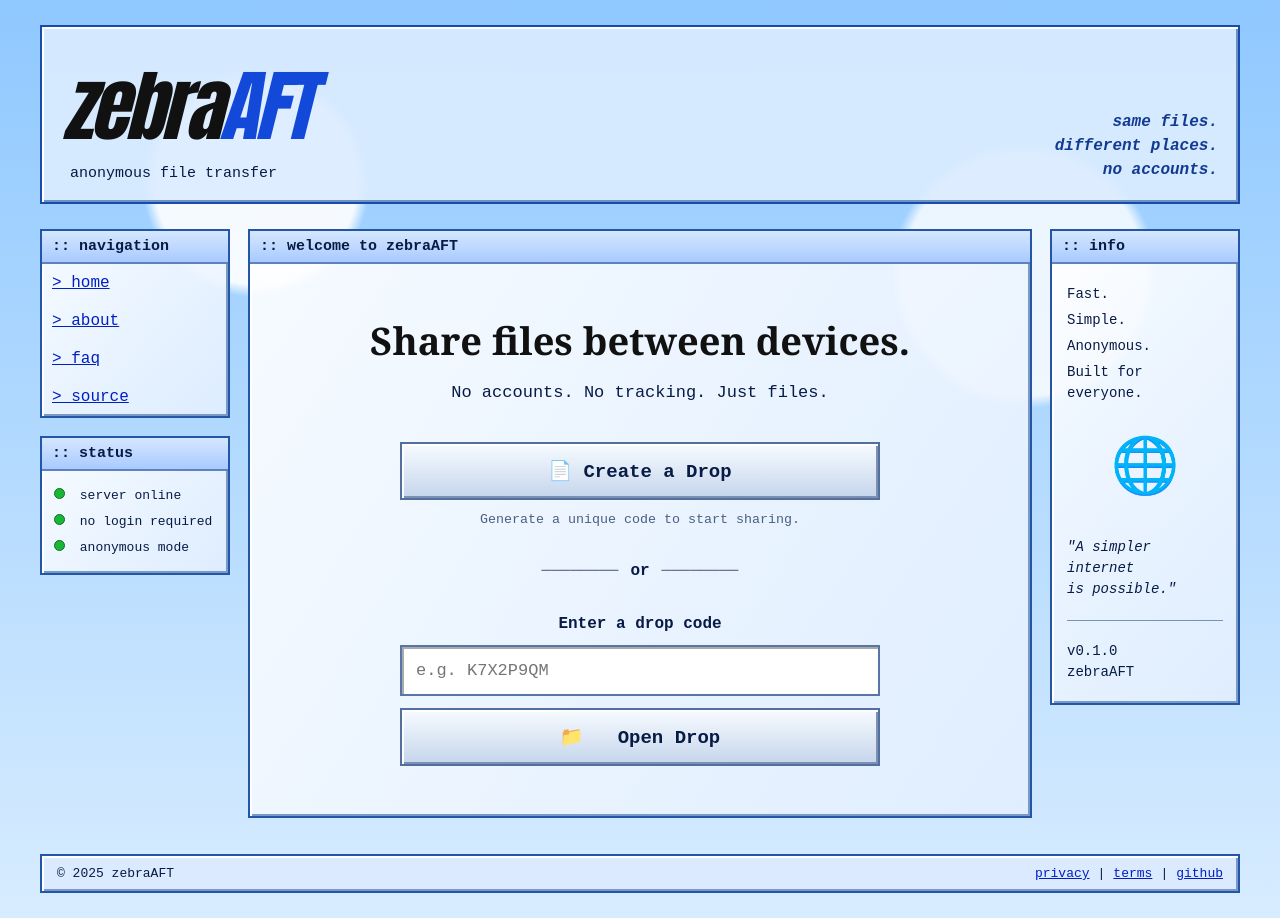
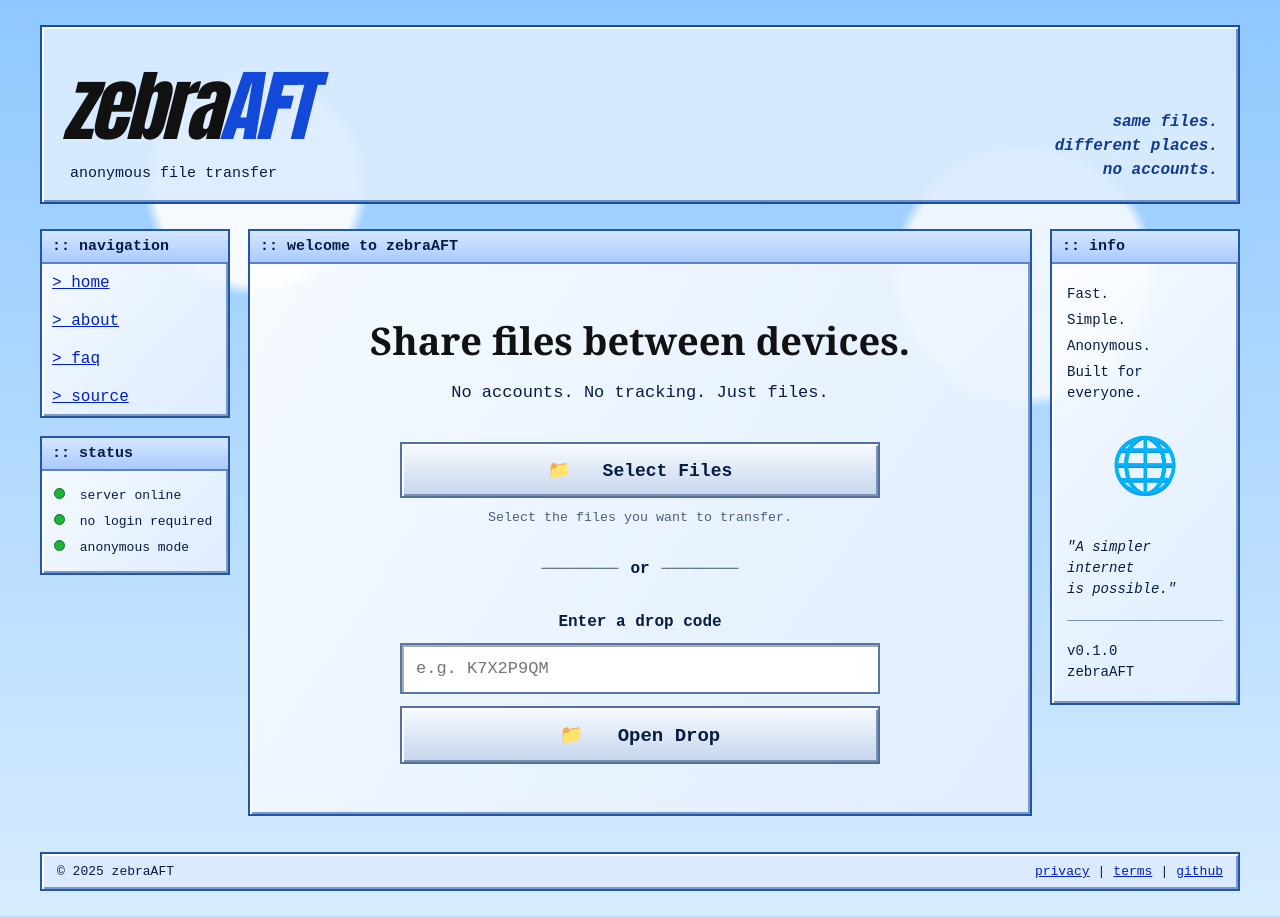
Before and after one commit to Tscanta/anonymous-file-transfer, a Svelte app in the folder frontend/: page / in a window 1280 px wide. Built offline with nearby package versions, Linux system fonts and the light colour scheme.

Commit message:
Add file selection to drop creation flow

```diff
--- a/frontend/src/App.svelte
+++ b/frontend/src/App.svelte
@@ -1,23 +1,12 @@
 <script lang="ts">
-  import { createDrop } from "./lib/api";
+  let selectedFiles: File[] = [];
+  let dropCode = "";
 
-  let dropCode = "";
-  let createdDropCode = "";
-  let loading = false;
-  let error = "";
+  function handleFiles(event: Event) {
+    const input = event.target as HTMLInputElement;
 
-  async function handleCreateDrop() {
-    loading = true;
-    error = "";
-
-    try {
-      const data = await createDrop();
-
-      createdDropCode = data.drop_id;
-    } catch (err) {
-      error = "Could not create drop.";
-    } finally {
-      loading = false;
+    if (input.files) {
+      selectedFiles = Array.from(input.files);
     }
   }
 </script>
@@ -100,41 +89,39 @@
 
 
           <div class="action">
+            <label class="file-picker">
+              📁 &nbsp; Select Files
 
-            <button
-              class="retro-button"
-              onclick={handleCreateDrop}
-              disabled={loading}
-            >
-              {loading ? "Creating..." : "📄  Create a Drop"}
-            </button>
+              <input
+                type="file"
+                multiple
+                onchange={handleFiles}
+              />
+            </label>
 
             <small>
-              Generate a unique code to start sharing.
+              Select the files you want to transfer.
             </small>
 
-            {#if createdDropCode}
-              <div class="drop-created">
-                <div class="drop-created-title">
-                  DROP CREATED!
+
+            {#if selectedFiles.length > 0}
+
+              <div class="selected-files">
+
+                <div class="selected-title">
+                  {selectedFiles.length} file(s) selected:
                 </div>
 
-                <div class="drop-code">
-                  {createdDropCode}
-                </div>
-
-                <p>
-                  Enter this code on another device to access your files.
-                </p>
+                {#each selectedFiles as file}
+                  <div class="file-item">
+                    📄 {file.name}
+                  </div>
+                {/each}
               </div>
+              <button class="retro-button">
+                🚀 &nbsp; Create Drop
+              </button>
             {/if}
-
-            {#if error}
-              <div class="error">
-                {error}
-              </div>
-            {/if}
-
           </div>
 
 
--- a/frontend/src/app.css
+++ b/frontend/src/app.css
@@ -451,3 +451,74 @@
 
   border: 2px solid #b66;
 }
+
+/* FILE PICKER */
+
+.file-picker {
+  display: block;
+
+  width: 100%;
+  padding: 15px;
+
+  font-size: 18px;
+  font-weight: bold;
+
+  color: #071b45;
+
+  border: 2px solid #526f9e;
+
+  background: linear-gradient(
+    #f7fbff,
+    #c5d5ec
+  );
+
+  box-shadow:
+    inset 2px 2px white,
+    inset -2px -2px #7c91b1;
+
+  cursor: pointer;
+}
+
+.file-picker:hover {
+  background: linear-gradient(
+    #ffffff,
+    #d6e5f8
+  );
+}
+
+.file-picker input {
+  display: none;
+}
+
+
+/* SELECTED FILES */
+
+.selected-files {
+  padding: 10px;
+
+  text-align: left;
+
+  border: 2px solid #7999c8;
+
+  background: #f5f9ff;
+
+  box-shadow:
+    inset 2px 2px #ccc;
+}
+
+.selected-title {
+  font-weight: bold;
+  margin-bottom: 8px;
+}
+
+.file-item {
+  padding: 5px;
+
+  border-top: 1px dotted #8ba1c2;
+
+  font-size: 13px;
+
+  overflow: hidden;
+  text-overflow: ellipsis;
+  white-space: nowrap;
+}
```
